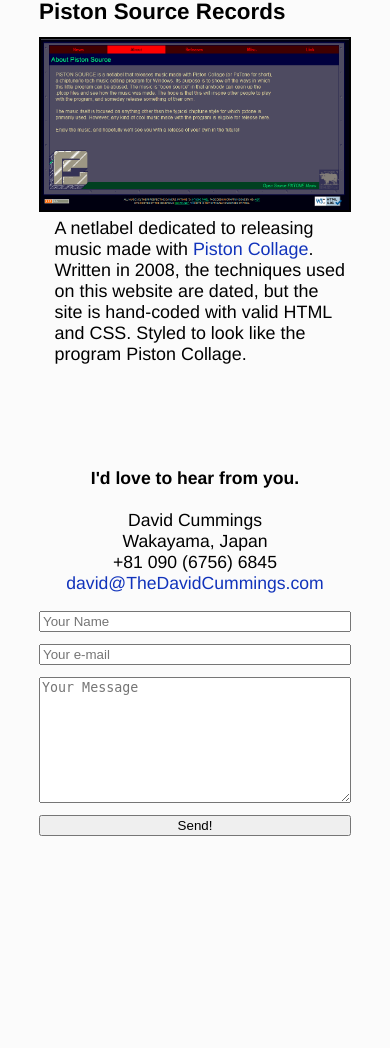
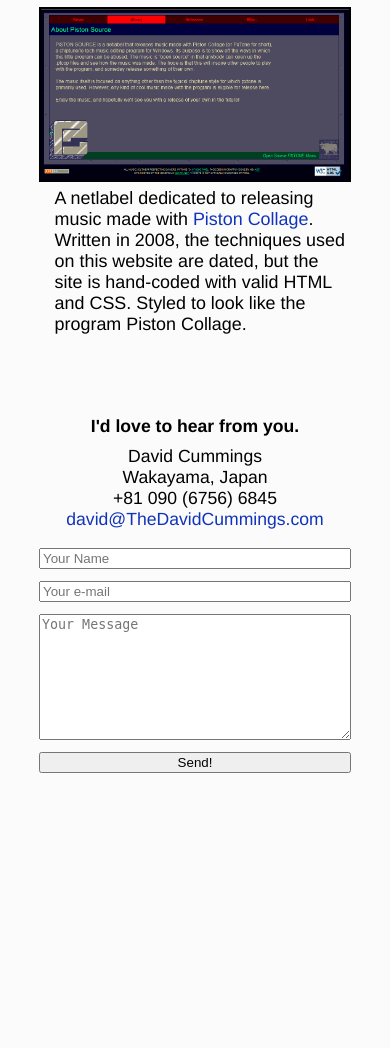
Before and after one commit to agargara/agargara-portfolio, a PHP site: page / in a window 390 px wide. Shown: the part 3289-4337 px from the top of the page. After the commit the page ends 4062 px from the top, so only its background shows below. Run offline with PHP 8.4, Linux system fonts and the light colour scheme; data that the repository does not hold is empty; some libraries are stand-ins or nearby versions.

Commit message:
Beautified contact form

```diff
--- a/agargara.css
+++ b/agargara.css
@@ -178,12 +178,16 @@
 
 /* Contact Form*/
 #contact {
-		font-size: 1.5em;
-	}
-
+	font-size: 1.5em;
+}
+#contact h1{
+	font-size: 2em;
+	padding-bottom: 1em;
+}
 #email span{
 	display: none;
 }
+
 #contact-left {
 	float: left;
 	margin: 0;
@@ -234,13 +238,17 @@
 	}
 	nav li a{ font-size: 1.3em; padding: 12px 16px}
 	h1 { font-size: 1.5em; }
-	div.inner{ padding: 100px 0 0 0; }
+	div.inner{ padding: 60px 0 0 0; }
 	#portfolio img{
 		float: none;
 		max-width: 100%;
 		border: 2px solid black;
 	}
 	#portfolio .description{ float:none; display: block; width:100%;}
+	#contact h1{
+		font-size: 1.5em;
+		padding: .5em 0;
+	}
 	#contact-left, #contact-right{
 		font-size: 1.4em;
 		float: none;
@@ -252,8 +260,12 @@
 }
 
 @media only screen and (max-width: 420px) {
-	div.inner{ padding: 80px 0 0 0; }
+	div.inner{ padding: 50px 0 0 0; }
 	nav li a{ font-size: 1em; padding: 10px;}
 	h1 { font-size: 1em; }
+	#contact h1{
+		font-size: 1em;
+		padding: .5em 0;
+	}
 	#contact-left, #contact-right {font-size: 1em;}
 }
--- a/index.php
+++ b/index.php
@@ -149,7 +149,6 @@
         <div id="contact" class="sliding-content">
         	<div class="inner">
         		<h1>I'd love to hear from you.</h1>
-        		<br>
 				<div id="contact-left" class="cf">
 					<ul id="contactInfo">
 						<li>David Cummings</li>
```
